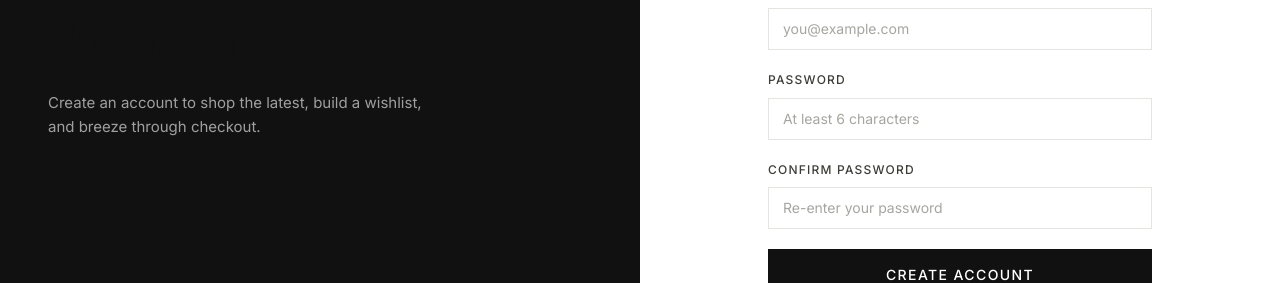
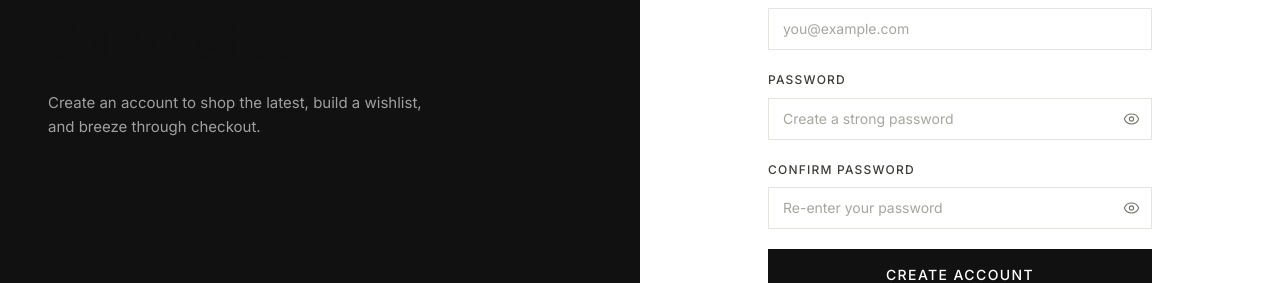
Before and after one commit to SambandhaRai/StapleHaus, a Next.js app in the folder frontend/: page /register in a window 1280 px wide. Shown: the part 350-633 px from the top of the page. Built offline with nearby package versions, Linux system fonts and the light colour scheme; no server answers.

Commit message:
Created Password Strength check

```diff
--- /dev/null
+++ b/frontend/app/(auth)/_components/password-field.tsx
@@ -0,0 +1,46 @@
+"use client";
+
+import { InputHTMLAttributes, forwardRef, useState } from "react";
+import { Eye, EyeOff } from "lucide-react";
+
+interface PasswordFieldProps extends InputHTMLAttributes<HTMLInputElement> {
+    label?: string;
+    error?: string;
+}
+
+export const PasswordField = forwardRef<HTMLInputElement, PasswordFieldProps>(
+    ({ label, error, className = "", id, ...props }, ref) => {
+        const [visible, setVisible] = useState(false);
+        const inputId = id || props.name;
+
+        return (
+            <div className="w-full">
+                {label ? (
+                    <label htmlFor={inputId} className="label-caps mb-2 block text-neutral-700">
+                        {label}
+                    </label>
+                ) : null}
+                <div className="relative">
+                    <input
+                        ref={ref}
+                        id={inputId}
+                        type={visible ? "text" : "password"}
+                        className={`w-full border bg-paper px-3.5 py-2.5 pr-11 text-sm outline-none transition placeholder:text-subtle focus:border-ink ${error ? "border-danger" : "border-border"} ${className}`}
+                        {...props}
+                    />
+                    <button
+                        type="button"
+                        aria-label={visible ? "Hide password" : "Show password"}
+                        onClick={() => setVisible((current) => !current)}
+                        className="absolute right-3 top-1/2 -translate-y-1/2 text-muted transition hover:text-ink"
+                    >
+                        {visible ? <EyeOff size={17} strokeWidth={1.6} /> : <Eye size={17} strokeWidth={1.6} />}
+                    </button>
+                </div>
+                {error && <p className="mt-1.5 text-xs text-danger">{error}</p>}
+            </div>
+        );
+    }
+);
+
+PasswordField.displayName = "PasswordField";
--- /dev/null
+++ b/frontend/app/(auth)/_components/password-strength.tsx
@@ -0,0 +1,89 @@
+import { Check, X } from "lucide-react";
+
+export const PASSWORD_REQUIREMENTS = [
+    {
+        id: "length",
+        label: "At least 8 characters",
+        test: (password: string) => password.length >= 8,
+    },
+    {
+        id: "lowercase",
+        label: "One lowercase letter",
+        test: (password: string) => /[a-z]/.test(password),
+    },
+    {
+        id: "uppercase",
+        label: "One uppercase letter",
+        test: (password: string) => /[A-Z]/.test(password),
+    },
+    {
+        id: "number",
+        label: "One number",
+        test: (password: string) => /\d/.test(password),
+    },
+    {
+        id: "symbol",
+        label: "One symbol",
+        test: (password: string) => /[^A-Za-z0-9]/.test(password),
+    },
+] as const;
+
+export const passwordIsStrong = (password: string) =>
+    PASSWORD_REQUIREMENTS.every((requirement) => requirement.test(password));
+
+const getStrengthLabel = (passed: number) => {
+    if (passed <= 2) return "Weak";
+    if (passed <= 4) return "Almost there";
+    return "Strong";
+};
+
+const getStrengthColor = (passed: number) => {
+    if (passed <= 2) return "bg-danger";
+    if (passed <= 4) return "bg-amber-500";
+    return "bg-success";
+};
+
+const getStrengthTextColor = (passed: number) => {
+    if (passed <= 2) return "text-danger";
+    if (passed <= 4) return "text-amber-700";
+    return "text-success";
+};
+
+export function PasswordStrength({ password }: { password: string }) {
+    const checks = PASSWORD_REQUIREMENTS.map((requirement) => ({
+        ...requirement,
+        passed: requirement.test(password),
+    }));
+    const passed = checks.filter((check) => check.passed).length;
+    const strengthColor = getStrengthColor(passed);
+
+    return (
+        <div className="mt-3 border border-border bg-neutral-50 p-3">
+            <div className="mb-2 flex items-center justify-between gap-3">
+                <p className="label-caps text-neutral-700">Password strength</p>
+                <p className={`text-xs font-medium ${getStrengthTextColor(passed)}`}>
+                    {getStrengthLabel(passed)}
+                </p>
+            </div>
+            <div className="mb-3 grid grid-cols-5 gap-1">
+                {checks.map((check, index) => (
+                    <span
+                        key={check.id}
+                        className={`h-1 ${index < passed ? strengthColor : "bg-neutral-200"}`}
+                    />
+                ))}
+            </div>
+            <ul className="grid gap-1.5">
+                {checks.map((check) => (
+                    <li
+                        key={check.id}
+                        className={`flex items-center gap-2 text-xs ${check.passed ? "text-success" : "text-muted"}`}
+                    >
+                        {check.passed ? <Check size={13} /> : <X size={13} />}
+                        {check.label}
+                    </li>
+                ))}
+            </ul>
+        </div>
+    );
+}
--- a/frontend/app/(auth)/login/_components/login-form.tsx
+++ b/frontend/app/(auth)/login/_components/login-form.tsx
@@ -9,6 +9,7 @@ import { toast } from "react-toastify";
 import { BackButton } from "@/app/_components/back-button";
 import { Button } from "@/app/_components/button";
 import { Input } from "@/app/_components/input";
+import { PasswordField } from "../../_components/password-field";
 import { handleLogin } from "@/lib/actions/auth-action";
 
 const loginSchema = z.object({
@@ -79,9 +80,8 @@ export function LoginForm() {
                             Forgot password?
                         </Link>
                     </div>
-                    <Input
+                    <PasswordField
                         id="password"
-                        type="password"
                         placeholder="••••••••"
                         autoComplete="current-password"
                         error={errors.password?.message}
--- a/frontend/app/(auth)/register/_components/register-form.tsx
+++ b/frontend/app/(auth)/register/_components/register-form.tsx
@@ -1,21 +1,28 @@
 "use client";
 
 import Link from "next/link";
+import { useState } from "react";
 import { useRouter } from "next/navigation";
-import { useForm } from "react-hook-form";
+import { useForm, useWatch } from "react-hook-form";
 import { zodResolver } from "@hookform/resolvers/zod";
 import { z } from "zod";
 import { toast } from "react-toastify";
 import { BackButton } from "@/app/_components/back-button";
 import { Button } from "@/app/_components/button";
 import { Input } from "@/app/_components/input";
+import { PasswordField } from "../../_components/password-field";
+import { PasswordStrength, passwordIsStrong } from "../../_components/password-strength";
 import { handleLogin, handleRegister } from "@/lib/actions/auth-action";
 
 const registerSchema = z
     .object({
         name: z.string().min(2, "Name must be at least 2 characters"),
         email: z.email("Enter a valid email"),
-        password: z.string().min(6, "Password must be at least 6 characters"),
+        password: z.string()
+            .max(128, "Password must be 128 characters or fewer")
+            .refine(passwordIsStrong, {
+                message: "Password does not meet the security requirements",
+            }),
         confirmPassword: z.string().min(1, "Please confirm your password"),
     })
     .refine((data) => data.password === data.confirmPassword, {
@@ -27,14 +34,19 @@ type RegisterValues = z.infer<typeof registerSchema>;
 
 export function RegisterForm() {
     const router = useRouter();
+    const [passwordHelpVisible, setPasswordHelpVisible] = useState(false);
 
     const {
         register,
         handleSubmit,
+        control,
         formState: { errors, isSubmitting },
     } = useForm<RegisterValues>({
         resolver: zodResolver(registerSchema),
     });
+    const password = useWatch({ control, name: "password" }) || "";
+    const passwordField = register("password");
+    const showPasswordStrength = passwordHelpVisible || password.length > 0;
 
     const onSubmit = async (values: RegisterValues) => {
         const res = await handleRegister({
@@ -102,18 +114,22 @@ export function RegisterForm() {
                     {...register("email")}
                 />
 
-                <Input
+                <PasswordField
                     label="Password"
-                    type="password"
-                    placeholder="At least 6 characters"
+                    placeholder="Create a strong password"
                     autoComplete="new-password"
                     error={errors.password?.message}
-                    {...register("password")}
+                    {...passwordField}
+                    onFocus={() => setPasswordHelpVisible(true)}
+                    onBlur={(event) => {
+                        passwordField.onBlur(event);
+                        setPasswordHelpVisible(false);
+                    }}
                 />
+                {showPasswordStrength ? <PasswordStrength password={password} /> : null}
 
-                <Input
+                <PasswordField
                     label="Confirm Password"
-                    type="password"
                     placeholder="Re-enter your password"
                     autoComplete="new-password"
                     error={errors.confirmPassword?.message}
--- a/frontend/proxy.ts
+++ b/frontend/proxy.ts
@@ -1,7 +1,7 @@
 import { NextRequest, NextResponse } from "next/server";
 
 const guestOnlyRoutes = ['/login', '/register'];
-const protectedRoutes = ['/account', '/checkout', '/orders'];
+const protectedRoutes = ['/account', '/cart', '/checkout', '/orders', '/wishlist'];
 const adminRoutes = ['/admin'];
 
 export function proxy(request: NextRequest) {
@@ -47,8 +47,10 @@ export const config = {
         "/login",
         "/register",
         "/account/:path*",
+        "/cart/:path*",
         "/checkout/:path*",
         "/orders/:path*",
+        "/wishlist/:path*",
         "/admin/:path*"
     ]
 }
```
Also changed, not shown: frontend/public/heroImages/men.webp (added), frontend/public/heroImages/women.webp (added).
